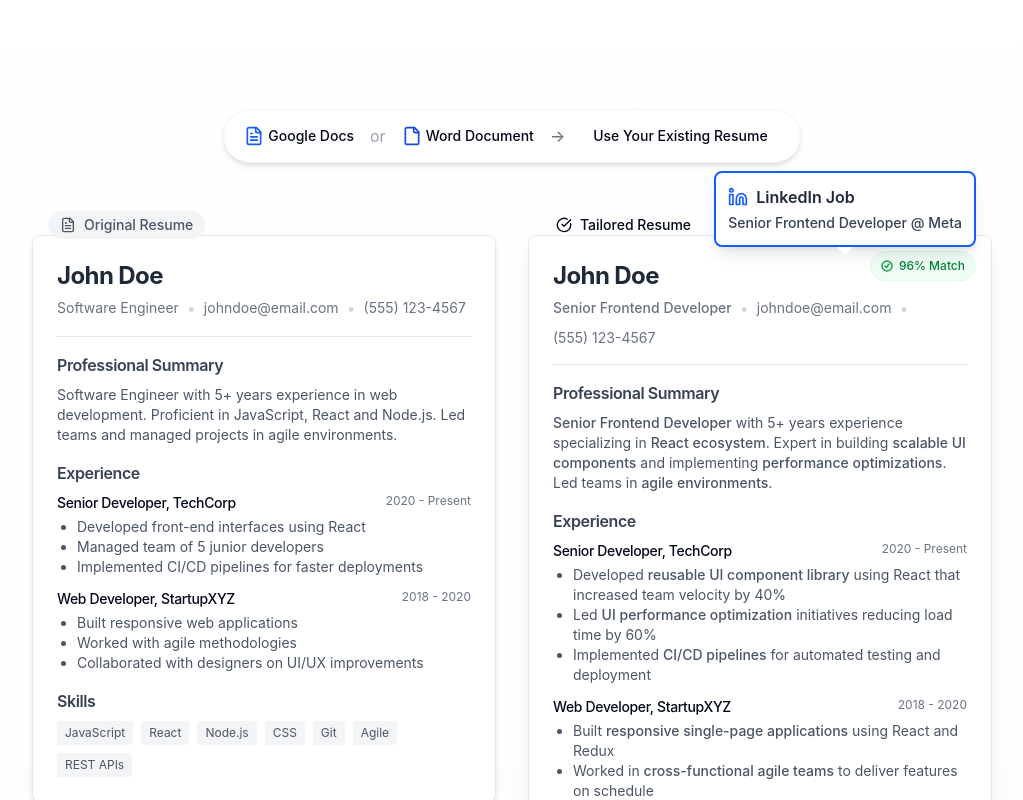
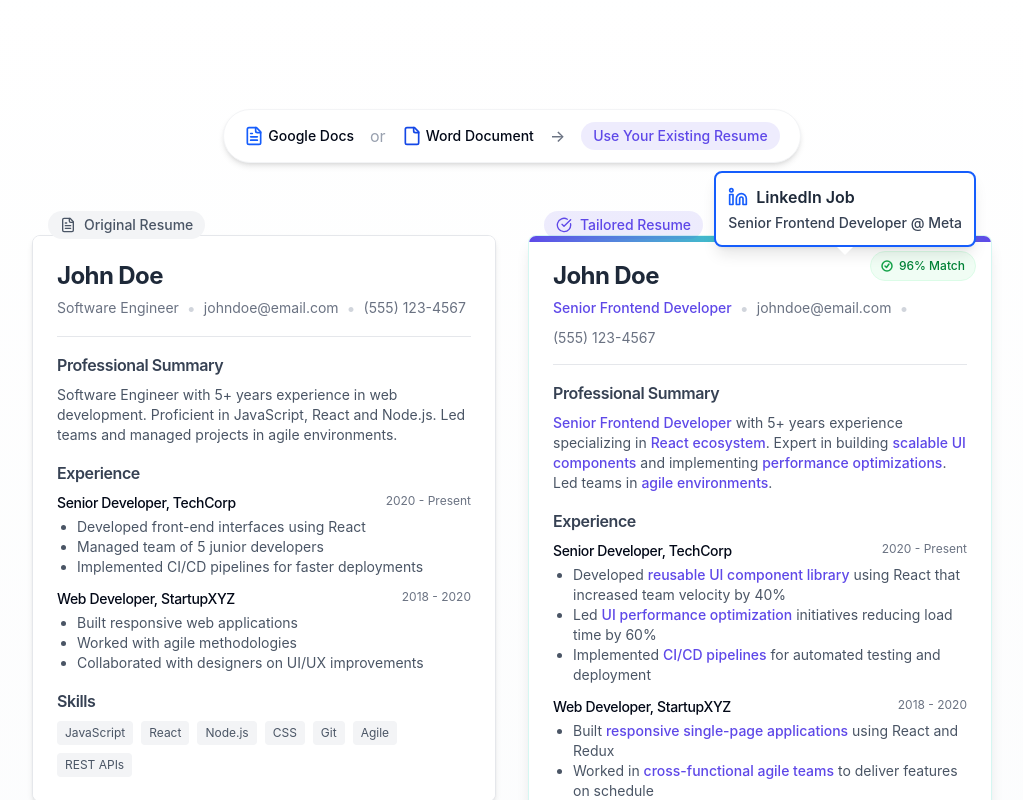
Before and after one commit to Michael-R-Dickinson/job-search-helper, a Next.js app in the folder packages/frontend/: page / in a window 1280 px wide. Shown: the part 2380-3180 px from the top of the page, without its empty margins (128-1151 px from the left). Built offline with nearby package versions, Linux system fonts and the light colour scheme.

Commit message:
added color variables to css

```diff
--- a/packages/frontend/src/app/globals.css
+++ b/packages/frontend/src/app/globals.css
@@ -46,6 +46,8 @@
   --color-perfectify-tertiary: #6e59a5;
   --color-perfectify-light: #e5deff;
   --color-perfectify-dark: #1a1f2c;
+  --color-perfectify-teal: #2dd4bf;
+  --color-perfectify-purple: #5e48e8;
 
   --radius-lg: var(--radius);
   --radius-md: calc(var(--radius) - 2px);
```
